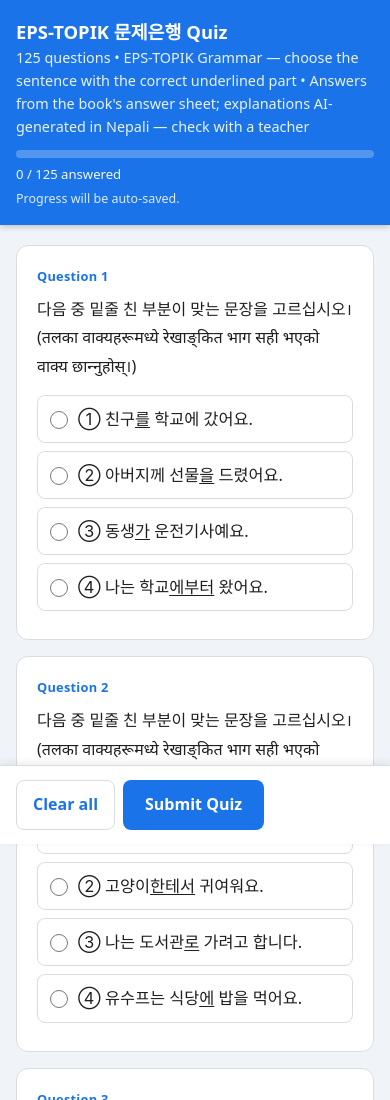
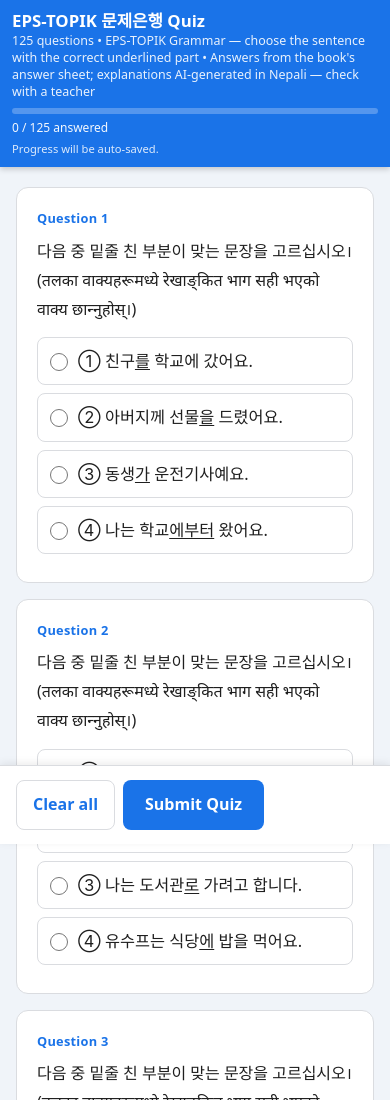
Before and after one commit to Sudip-pandey/eps-exam, a plain HTML site: page full-quiz.html in a window 390 px wide. Shown: the top 1100 px of the page. Drawn offline with Linux system fonts and the light colour scheme.

Commit message:
Compact mobile header: smaller title, tighter subtitle and progress on phones

```diff
--- a/full-quiz.html
+++ b/full-quiz.html
@@ -29,6 +29,7 @@
   .progress-wrap { margin-top: 12px; background: rgba(255,255,255,.25); border-radius: 999px; height: 8px; overflow: hidden; }
   .progress-bar { height: 100%; background: #fff; width: 0%; transition: width .3s; }
   .progress-text { font-size: .82rem; margin-top: 6px; opacity: .95; }
+  .autosave-note { font-size: .78rem; margin-top: 4px; opacity: .85; }
   main { max-width: 760px; margin: 0 auto; padding: 20px 16px 80px; }
   .q-card { background: var(--card); border: 1px solid var(--border); border-radius: 12px; padding: 20px; margin-bottom: 16px; }
   .q-card.answered { border-left: 4px solid var(--primary); }
@@ -86,6 +87,15 @@
     .q-text { font-size: 1rem; }
     .submit-bar .hint { display: none; }
   }
+  @media (max-width: 600px) {
+    header { padding: 10px 12px; }
+    .back-btn { padding: 6px 14px; font-size: .85rem; margin-bottom: 8px; }
+    header h1 { font-size: 1.05rem; line-height: 1.25; }
+    header p { font-size: .78rem; line-height: 1.35; }
+    .progress-wrap { margin-top: 8px; height: 6px; }
+    .progress-text { font-size: .75rem; margin-top: 4px; }
+    .autosave-note { font-size: .7rem; margin-top: 2px; }
+  }
 </style>
 </head>
 <body>
@@ -96,7 +106,7 @@
     <p>125 questions &bull; EPS-TOPIK Grammar &mdash; choose the sentence with the correct underlined part &bull; Answers from the book's answer sheet; explanations AI-generated in Nepali &mdash; check with a teacher</p>
     <div class="progress-wrap"><div class="progress-bar" id="progressBar"></div></div>
     <div class="progress-text" id="progressText">0 / 125 answered</div>
-    <div style="font-size:.78rem; margin-top:4px; opacity:.85;">Progress will be auto-saved.</div>
+    <div class="autosave-note">Progress will be auto-saved.</div>
   </div>
 </header>
 
```
Also changed, not shown: set-01-q1-50.html (+11 -1 lines), set-02-q51-100.html (+11 -1 lines), set-03-q101-125.html (+11 -1 lines).
